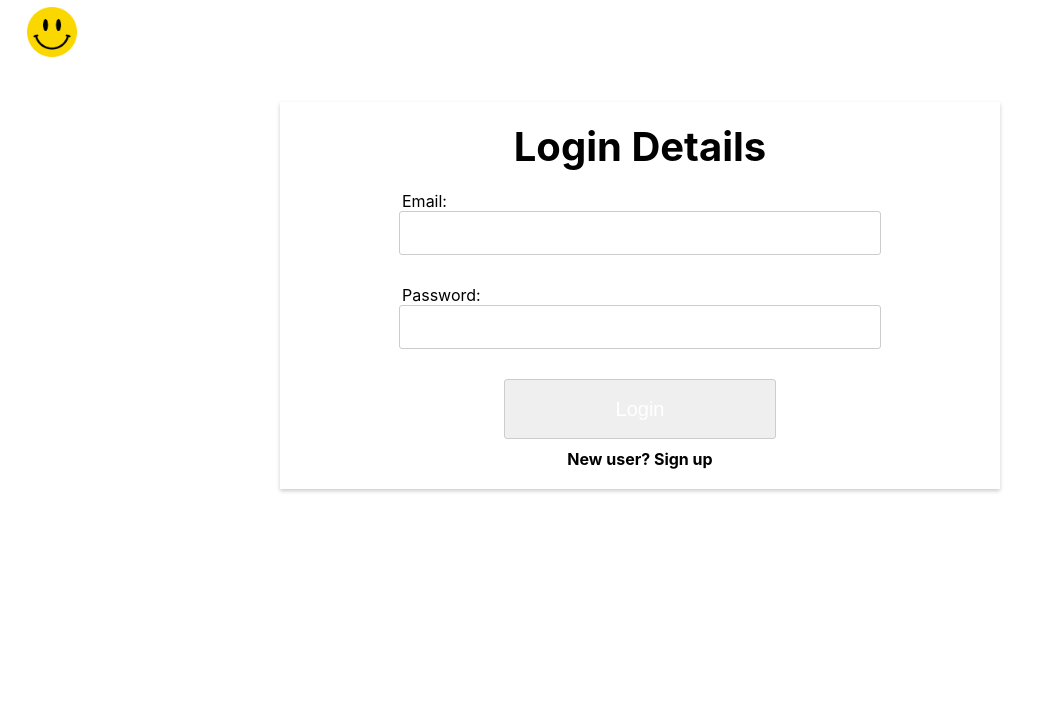
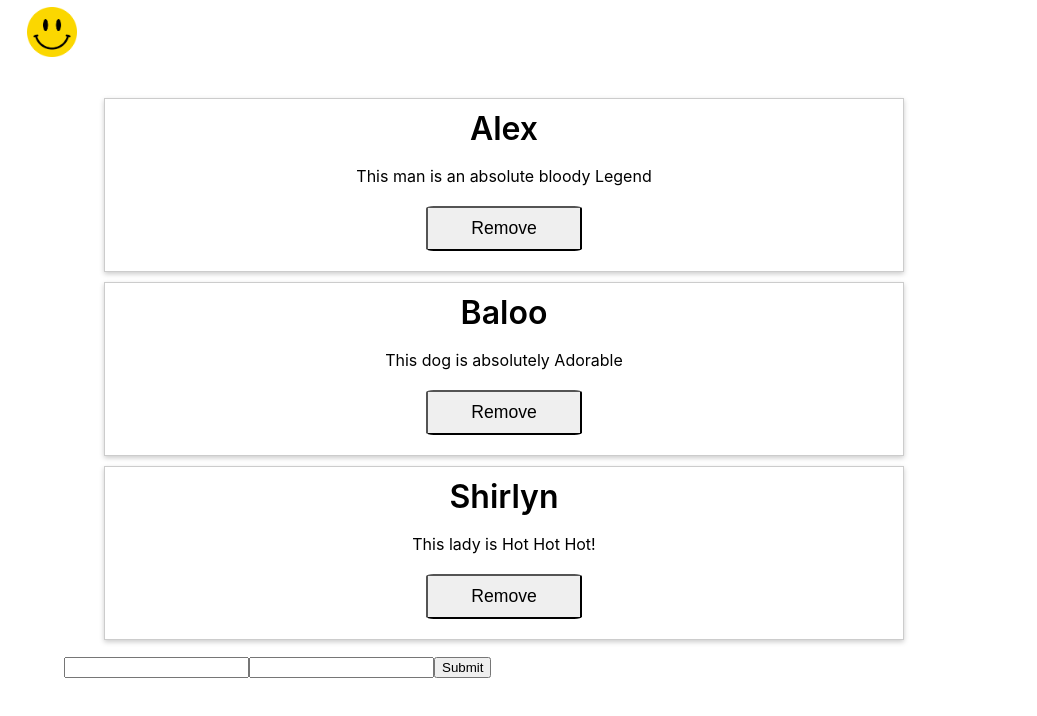
Before and after one commit to ayorkshireworrall/widgets, a React (Create React App) app: page /widgets in a window 1280 px wide. Before the commit this address led to /login. Shown: the top 716 px of the page, without its empty margins (0-1037 px from the left). Built offline with nearby package versions, Linux system fonts and the light colour scheme.

Commit message:
Begin widgets page

```diff
--- /dev/null
+++ b/src/containers/Widgets/WidgetForm/WidgetForm.js
@@ -0,0 +1,13 @@
+import React from 'react';
+
+const WidgetForm = props => {
+    return (
+        <form>
+            <input/>
+            <input/>
+            <input type="submit"/>
+        </form>
+    )
+}
+
+export default WidgetForm;
--- /dev/null
+++ b/src/containers/Widgets/WidgetList/ListItem/ListItem.js
@@ -0,0 +1,15 @@
+import React from 'react';
+
+import classes from './ListItem.module.css';
+
+const ListItem = props => {
+    return (
+        <li className={classes.ListItem}>
+            <h1>{props.name}</h1>
+            <p>{props.description}</p>
+            <button>Remove</button>
+        </li>
+    )
+}
+
+export default ListItem;
--- /dev/null
+++ b/src/containers/Widgets/WidgetList/ListItem/ListItem.module.css
@@ -0,0 +1,41 @@
+@value colors: "../../../../css/colors.css";
+@value primary1, primary2, tertiary1, danger1, secondary from colors;
+
+.ListItem {
+    display: block;
+    text-align: center;
+    border: 1px solid #ccc;
+    padding: 10px;
+    margin: 10px 0 auto;
+    box-sizing: border-box;
+    box-shadow: #ccc 0 2px 5px;
+    max-width: 800px;
+}
+
+.ListItem p {
+    margin: 0 0 10px 0;
+    font-size: 1em;
+}
+
+.ListItem h1 {
+    margin: 0 0 18px 0;
+    font-size: 2em;
+    font-weight: 600;
+}
+
+.ListItem button {
+    background-color: secondary;
+    color: danger1;
+    margin: 10px auto;
+    padding: 10px 0;
+    width: 20%;
+    min-width: 120px;
+    font-size: 1.1em;
+    border-radius: 5%;
+}
+
+@media(max-width: 500px) {
+    .ListItem button {
+        width: 80%;
+    }
+}
--- /dev/null
+++ b/src/containers/Widgets/WidgetList/WidgetList.js
@@ -0,0 +1,13 @@
+import React, { useEffect, useState } from 'react'
+import ListItem from './ListItem/ListItem';
+
+const WidgetList = props => {
+
+    return (
+        <ul>
+            {props.widgets.map(widget => <ListItem name={widget.name} description={widget.description}/>)}
+        </ul>
+    )
+}
+
+export default WidgetList;
--- a/src/containers/Widgets/Widgets.js
+++ b/src/containers/Widgets/Widgets.js
@@ -1,11 +1,20 @@
-import React from 'react';
+import React, { useState } from 'react';
 
 import Page from '../../components/UI/Page/Page';
+import WidgetList from './WidgetList/WidgetList';
+import WidgetForm from './WidgetForm/WidgetForm';
 
 const Widgets = props => {
+
+    const [widgets, setWidgets] = useState([
+        {name: 'Alex', description: 'This man is an absolute bloody Legend'},
+        {name: 'Baloo', description: 'This dog is absolutely Adorable'},
+        {name: 'Shirlyn', description: 'This lady is Hot Hot Hot!'}
+    ])
     return (
         <Page>
-            <h1>Widget Page!</h1>
+            <WidgetList widgets={widgets}/>
+            <WidgetForm/>
         </Page>
     )
 }
--- a/src/css/colors.css
+++ b/src/css/colors.css
@@ -1,3 +1,5 @@
 @value primary1: #00ccff;
 @value primary2: #007E9B;
 @value tertiary1: #ffd900;
+@value secondary: #ebebeb;
+@value danger1: #ff0000;
--- a/src/store/reducers/auth.js
+++ b/src/store/reducers/auth.js
@@ -3,7 +3,8 @@ import * as actionTypes from '../actions/actionTypes';
 const initialState = {
     payload: null,
     isLoading: false,
-    token: null,
+    // token: null, TODO re-enable this!!
+    token: true,
     userId: 0,
     errors: null
 }
```
Also changed, not shown: src/containers/Widgets/WidgetForm/WidgetForm.module.css (added), src/containers/Widgets/WidgetList/WidgetList.module.css (added), src/containers/Widgets/Widgets.module.css (added).
